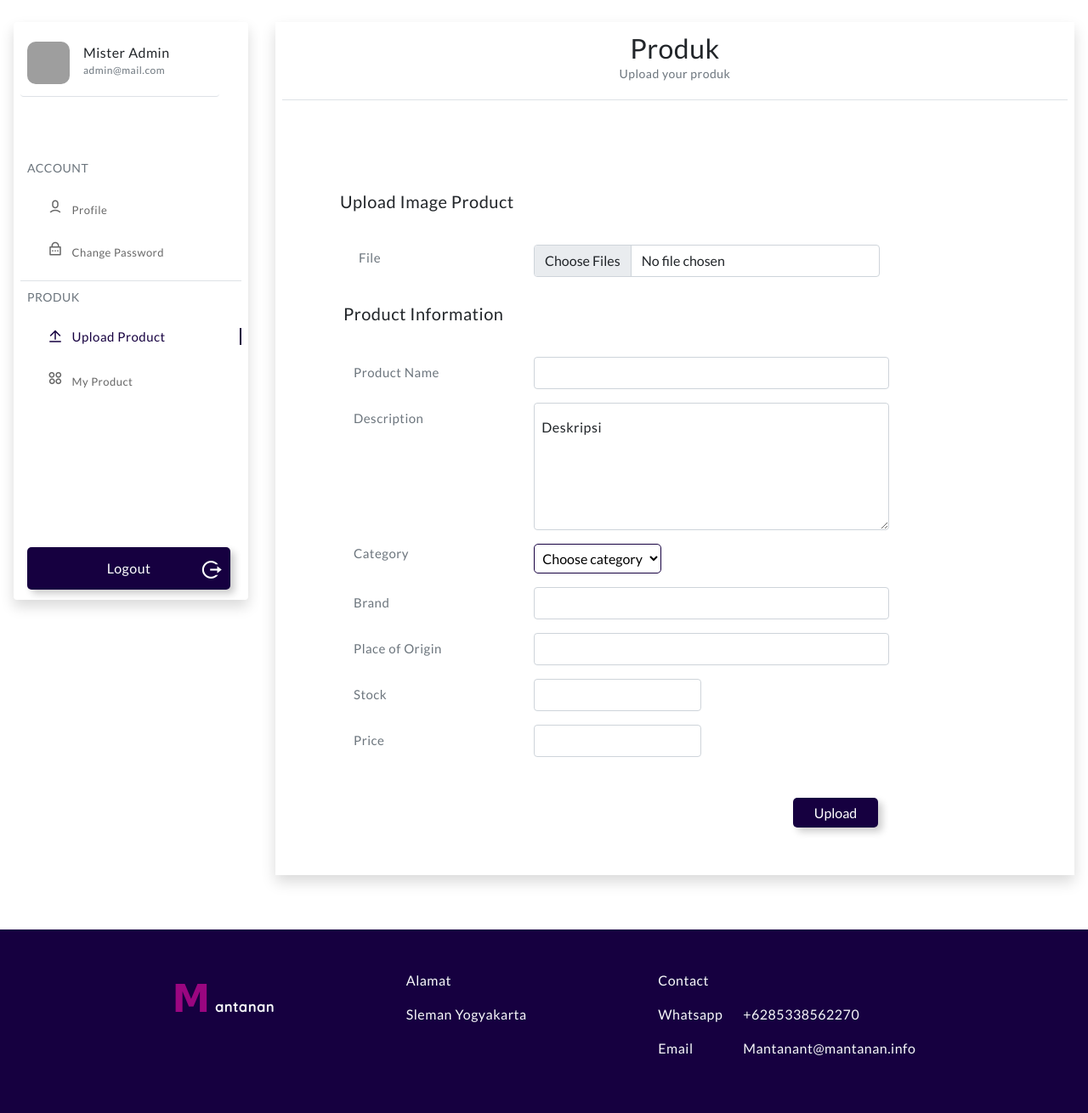
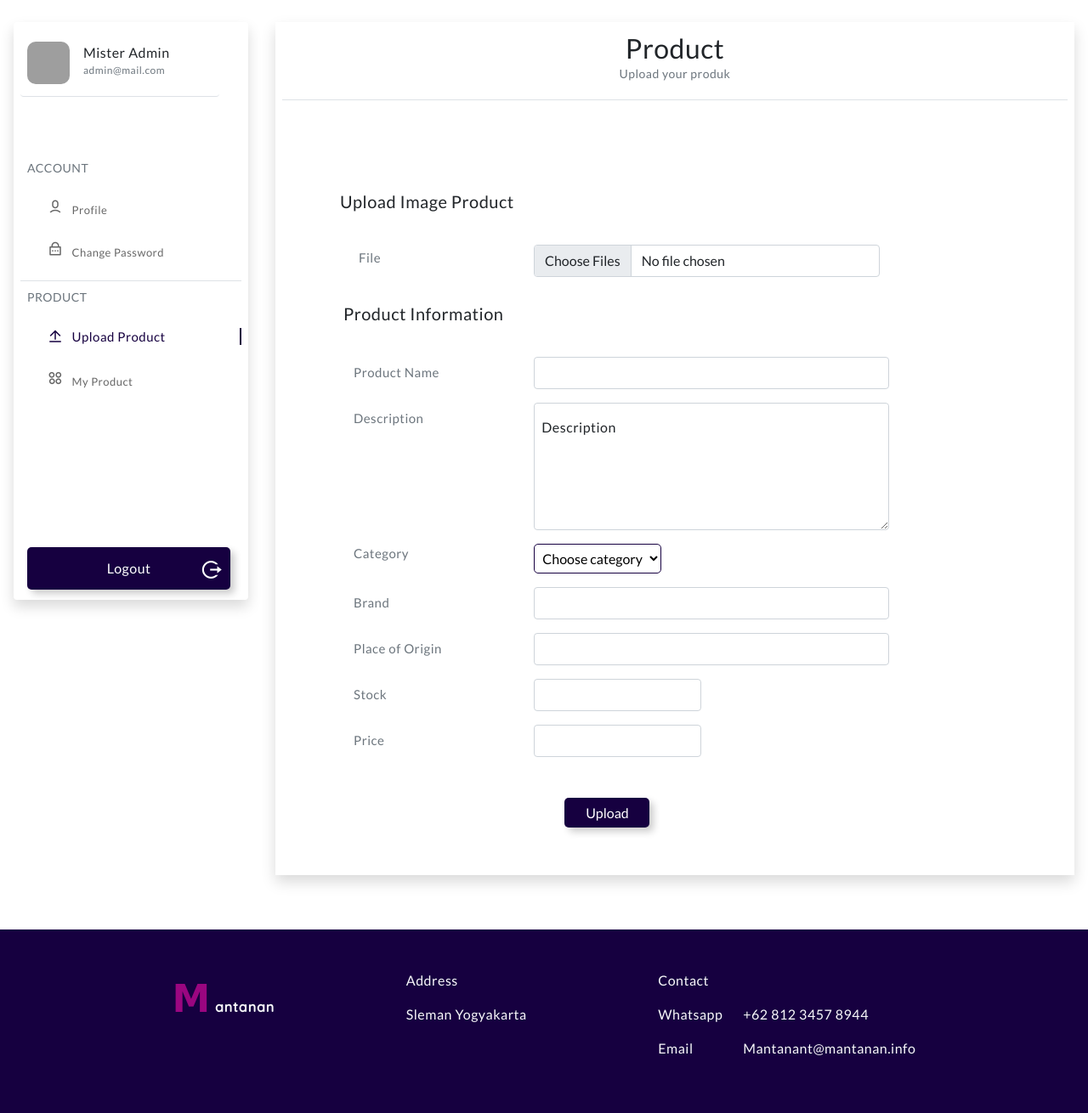
Before and after one commit to rbjanhefi/Mantanan, a PHP site: page /view/page/productUpload.php in a window 1280 px wide. Shown: the part 60-1370 px from the top of the page at 85% size. Run offline with PHP 8.4, Linux system fonts and the light colour scheme; a user stored in the database is signed in; data comes from the database, SQL or seed files in the repository; data that the repository does not hold is empty; some web fonts are replaced; grey boxes are pictures that could not be loaded.

Commit message:
Add files via upload

```diff
--- a/view/css/button.css
+++ b/view/css/button.css
@@ -1,6 +1,7 @@
 .Cbtn {
     width: 100px;
     height: 35px;
+    align-self: center;
     border-radius: 5px;
     border: none;
     box-shadow: 5px 5px 8px rgba(0, 0, 0, 0.2);
--- a/view/page/login.php
+++ b/view/page/login.php
@@ -62,7 +62,7 @@
 
                 <div class="form-group" style="margin-top: 40px;">
                     <label for="" class="form-label fs-6">Email</label>
-                    <input class="form-control" type="email" name="email" id="email" >
+                    <input class="form-control" type="email" autocomplete="off" name="email" id="email" >
                 </div>
 
                 <div class="form-group">
--- a/view/page/product.php
+++ b/view/page/product.php
@@ -209,7 +209,7 @@ if(isset($_POST['key'])){
         <span class="logo">M</span><span class="antanan text-light fs-6" >antanan</span>
         </div>
         <div class="addres">
-            <p>Alamat</p>
+            <p>Address</p>
             <p>Sleman Yogyakarta</p>
         </div>
         <div class="contact">
@@ -220,12 +220,12 @@ if(isset($_POST['key'])){
                     <p>Email</p>
                 </div>
                 <div class="detailContact ms-lg-4">
-                    <p>+6285338562270</p>
+                    <p>+62 812 3457 8944</p>
                     <p>Mantanant@mantanan.info</p>
                 </div>
             </div>
         </div>
-    </footer>s
+    </footer>
         <script src="https://cdn.jsdelivr.net/npm/bootstrap@5.1.3/dist/js/bootstrap.bundle.min.js"
             integrity="sha384-ka7Sk0Gln4gmtz2MlQnikT1wXgYsOg+OMhuP+IlRH9sENBO0LRn5q+8nbTov4+1p" crossorigin="anonymous">
         </script>
--- a/view/page/productUpload.php
+++ b/view/page/productUpload.php
@@ -120,7 +120,7 @@ include '../../model/profile_chek.php';
                 </div>
                 <div class="product">
                     <div class="title m-2 text-muted">
-                        <p>PRODUK</p>
+                        <p>PRODUCT</p>
                     </div>
                     <ul>
                         <li class="activeSideNav">
@@ -141,7 +141,7 @@ include '../../model/profile_chek.php';
         </section>
         <section class="content shadow m-3 p-2">
             <div class="title border-bottom p-1 d-flex flex-column align-items-center">
-                <h2 class="mb-0">Produk</h2>
+                <h2 class="mb-0">Product</h2>
                 <p class="text-muted">Upload your produk</p>
             </div>
             <form method="POST" action="../../model/product_upload.php" enctype="multipart/form-data">
@@ -179,14 +179,14 @@ include '../../model/profile_chek.php';
                         <div class="row mb-3">
                             <label for="inputEmail3" class="col-sm-2 col-form-label text-muted   text-muted">Product Name</label>
                             <div class="col-sm-10 w-50 ">
-                                <input type="text" class="form-control" name="product_name" id="inputEmail3">
+                                <input type="text" class="form-control" autocomplete="off" name="product_name" id="inputEmail3">
                             </div>
                         </div>
                         <div class="row mb-3">
                             <label for="inputPassword3" class="col-sm-2 col-form-label text-muted  ">Description</label>
                             <div class="form-floating w-50 ">
                                 <textarea class="form-control" name="product_desc" placeholder="Deskripsi Produk" id="floatingTextarea2" style="height: 150px"></textarea>
-                                <label for="floatingTextarea2" class="ms-2">Deskripsi</label>
+                                <label for="floatingTextarea2" class="ms-2">Description</label>
                             </div>
                         </div>
                         <div class="row mb-3  ">
@@ -211,13 +211,13 @@ include '../../model/profile_chek.php';
                         <div class="row mb-3">
                             <label for="inputEmail3" class="col-sm-2 col-form-label text-muted  ">Brand</label>
                             <div class="col-sm-10 w-50 ">
-                                <input type="text" name="product_brand" class="form-control" id="inputEmail3">
+                                <input type="text" name="product_brand" autocomplete="off" class="form-control" id="inputEmail3">
                             </div>
                         </div>
                         <div class="row mb-3">
                             <label for="inputEmail3" class="col-sm-2 col-form-label text-muted  ">Place of Origin</label>
                             <div class="col-sm-10 w-50 ">
-                                <input type="text" name="product_origin" class="form-control" id="inputEmail3">
+                                <input type="text" name="product_origin" autocomplete="off" class="form-control" id="inputEmail3">
                             </div>
                         </div>
                         <div class="row mb-3">
@@ -232,7 +232,7 @@ include '../../model/profile_chek.php';
                                 <input type="number" name="product_price" class="form-control" id="inputEmail3">
                             </div>
                         </div>
-                        <div class="d-grid gap-2 w-75 mb-5 mt-5 d-md-flex justify-content-md-end">
+                        <div class="d-grid gap-2 w-75 mb-5 mt-5 d-md-flex justify-content-center">
                             <input type="submit" class="Cbtn  btn-primary me-md-2" name="upload" id="upload" type="button" value="Upload">
                         </div>
                     </div>
@@ -246,7 +246,7 @@ include '../../model/profile_chek.php';
         <span class="logo">M</span><span class="antanan text-light fs-6" >antanan</span>
         </div>
         <div class="addres">
-            <p>Alamat</p>
+            <p>Address</p>
             <p>Sleman Yogyakarta</p>
         </div>
         <div class="contact">
@@ -257,7 +257,7 @@ include '../../model/profile_chek.php';
                     <p>Email</p>
                 </div>
                 <div class="detailContact ms-lg-4">
-                    <p>+6285338562270</p>
+                    <p>+62 812 3457 8944</p>
                     <p>Mantanant@mantanan.info</p>
                 </div>
             </div>
--- a/view/page/profile.php
+++ b/view/page/profile.php
@@ -219,19 +219,19 @@ include '../../model/profile_show.php';
                                 <input type="text" class="form-control" id="inputEmail3" name="address" value="<?php echo $address ?>">
                             </div>
                         </div>
-                        <div class="d-grid mb-2 mt-5 gap-2 w-75 bottom-0  d-md-flex w-100 me-5 justify-content-end">
+                        <div class="d-grid mb-2 mt-5 gap-2 w-75 bottom-0  d-md-flex w-100 justify-content-center">
                             <input type="submit" class="Cbtn" id="edit" name="edit"  value="Update">
                         </div>
                     </form>
                 </div>
-                <form class="uploaudData d-flex flex-column justify-content-between" method="POST" action="../../model/profile_picture.php" enctype="multipart/form-data">
+                <form class="uploadData d-flex flex-column justify-content-between" method="POST" action="../../model/profile_picture.php" enctype="multipart/form-data">
                             <div class="imageProduk ms-4 mt-3">
                                 <div class="w-100">
                                     <input class="form-control uploadFile"  type="file" name="profile_picture" id="profile_picture">
                                     <p class="text-muted fs-7 mb-0 mt-2 ">*Max file size 1MB</p>
                                     <p class="text-muted fs-7">*Format file = JPG/JPEG</p>
                                 </div>
-                                <div class="d-grid mb-2 mt-5 gap-2 w-75 bottom-0  d-md-flex w-100 me-5 justify-content-end">
+                                <div class="d-grid mb-2 mt-5 gap-2 w-75 bottom-0  d-md-flex w-100 me-5 justify-content-center">
                                     <input type="submit" class="Cbtn" id="save" name="save"  value="Save">
                                 </div>
                             </div>
--- a/view/page/register.php
+++ b/view/page/register.php
@@ -35,11 +35,11 @@
             </div>
             <div class="col-md-6 " style="margin-top: 5px;">
               <label for="first-name" class="form-label fs-6">First Name</label>
-              <input type="text" name="firstname" id="firstname" class="form-control">
+              <input type="text" autocomplete="off" name="firstname" id="firstname" class="form-control">
             </div>
             <div class="col-md-6 " style="margin-top: 5px;">
               <label for="last-name" class="form-label fs-6">Last Name</label>
-              <input type="text" name="lastname" id="lastname" class="form-control">
+              <input type="text" name="lastname" autocomplete="off" id="lastname" class="form-control">
             </div>
             <!-- <div class="col-12 "  style="margin-top: 5px;">
               <label for="username" class="form-label fs-6">Username</label>
@@ -47,7 +47,7 @@
             </div> -->
             <div class="col-12 "  style="margin-top: 5px;">
               <label for="email " class="form-label fs-6">Email</label>
-              <input type="email" class="form-control" name="email" id="email">
+              <input type="email" autocomplete="off" class="form-control" name="email" id="email">
             </div>
             <div class="col-12" style="margin-top: 5px;">
               <label for="password" class="form-label fs-6">Password</label>
```
Also changed, not shown: view/page/home.php (+4 -4 lines), view/page/landingpage.php (+8 -11 lines), view/page/productEdit.php (+5 -5 lines), view/page/profilePassword.php (+23 -3 lines).
